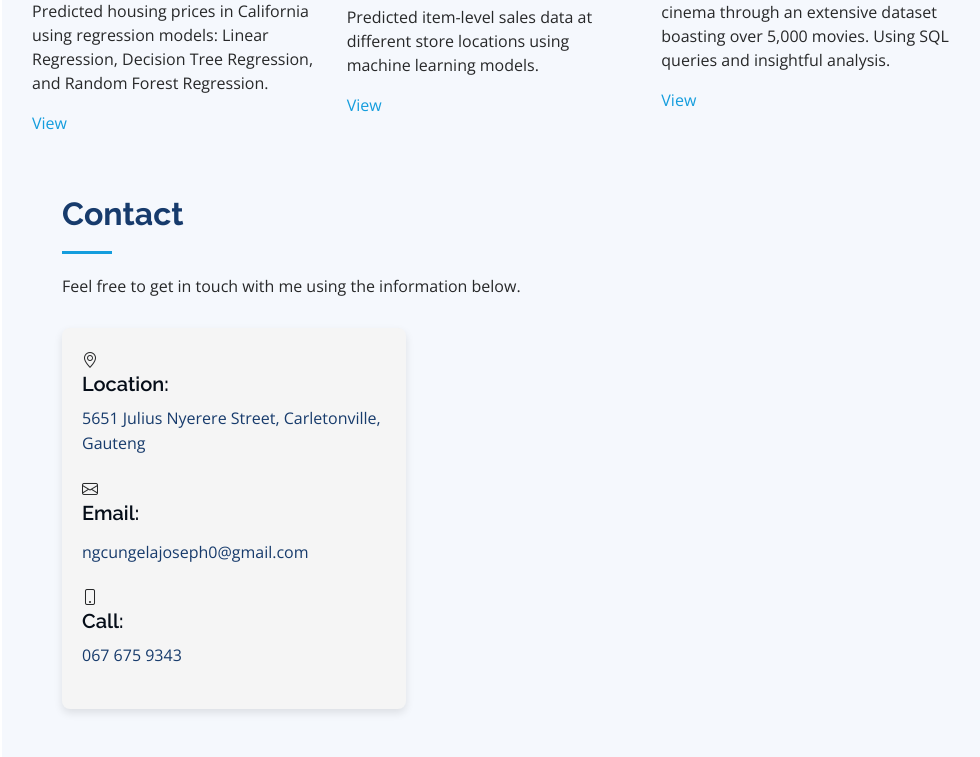
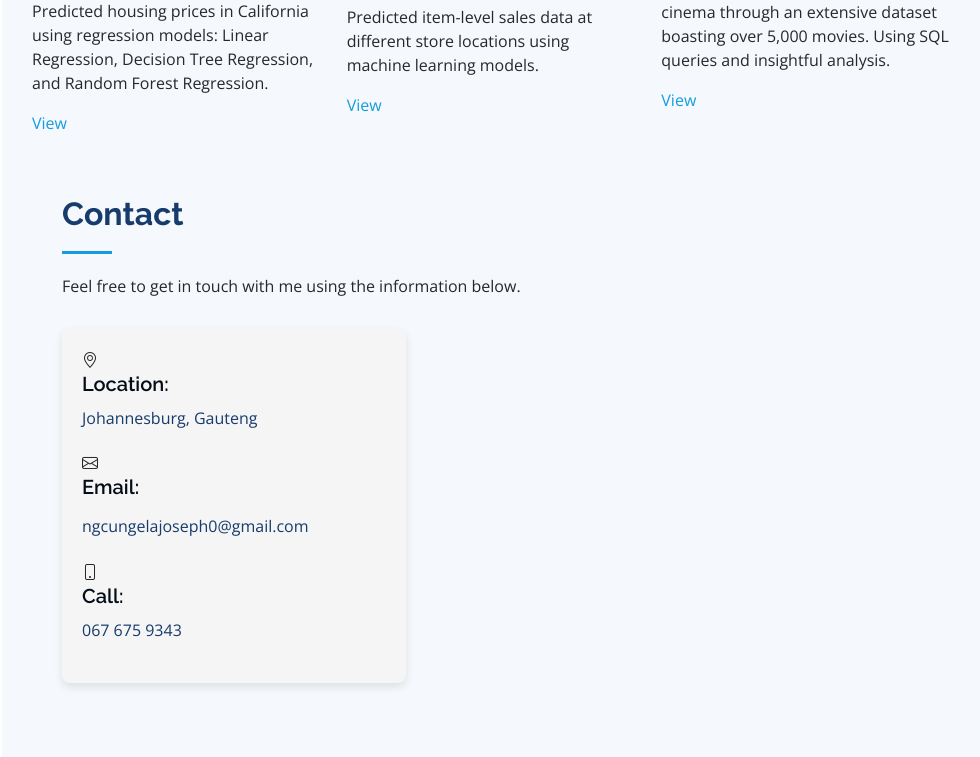
Before and after one commit to Joseph19960924/ngcungela-portfolio2.io, a plain HTML site: page index.html in a window 1280 px wide. Shown: the part 4301-5058 px from the top of the page, without its empty margins (298-1278 px from the left). Drawn offline with nearby package versions, Linux system fonts and the light colour scheme.

Commit message:
Update index.html

```diff
--- a/index.html
+++ b/index.html
@@ -433,7 +433,7 @@
               <div class="address">
                 <i class="bi bi-geo-alt"></i>
                 <h4>Location:</h4>
-                <p>5651 Julius Nyerere Street, Carletonville, Gauteng</p>
+                <p>Johannesburg, Gauteng</p>
               </div>
 
               <div class="email">
```
